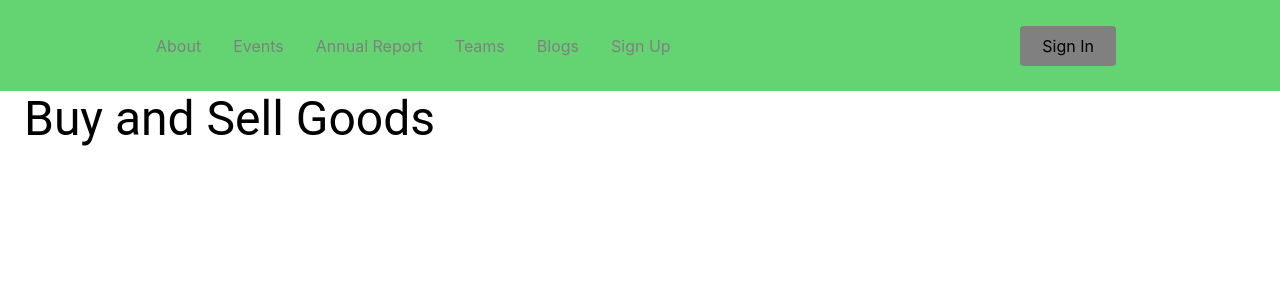
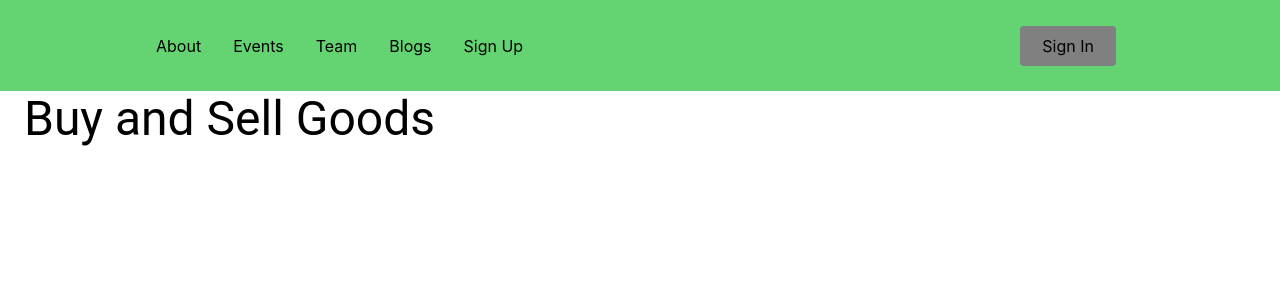
Before and after one commit to kgauzampe/Blvck, a React (Create React App) app: page / in a window 1280 px wide. Shown: the top 300 px of the page. Built offline with nearby package versions, Linux system fonts and the light colour scheme.

Commit message:
nav edited

```diff
--- a/src/Components/NavBar/NavBar.js
+++ b/src/Components/NavBar/NavBar.js
@@ -15,22 +15,22 @@ return (
 		<Bars />
 
 		<NavMenu>
-		<NavLink to='/about' activeStyle>
+		<NavLink to='/' activeStyle>
 			About
 		</NavLink>
-		<NavLink to='/events' activeStyle>
+		<NavLink to='/' activeStyle>
 			Events
 		</NavLink>
-		<NavLink to='/annual' activeStyle>
+		{/* <NavLink to='/annual' activeStyle>
 			Annual Report
+		</NavLink> */}
+		<NavLink to='/' activeStyle>
+			Team
 		</NavLink>
-		<NavLink to='/team' activeStyle>
-			Teams
-		</NavLink>
-		<NavLink to='/blogs' activeStyle>
+		<NavLink to='/' activeStyle>
 			Blogs
 		</NavLink>
-		<NavLink to='/sign-up' activeStyle>
+		<NavLink to='/' activeStyle>
 			Sign Up
 		</NavLink>
 		{/* Second Nav */}
```
